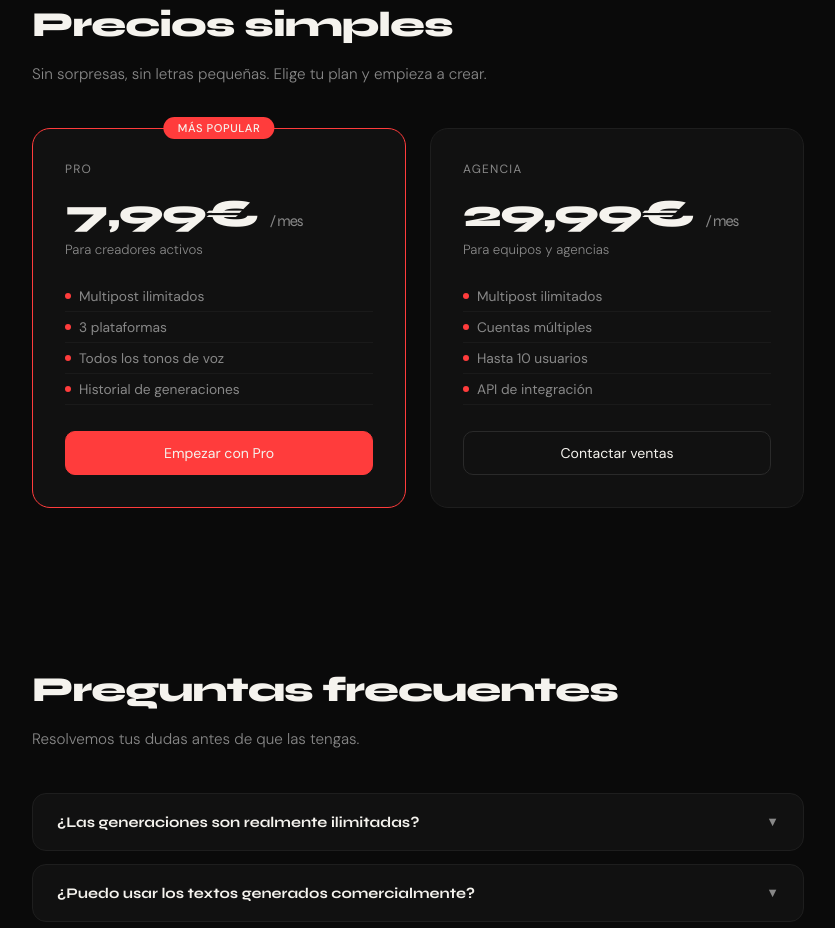
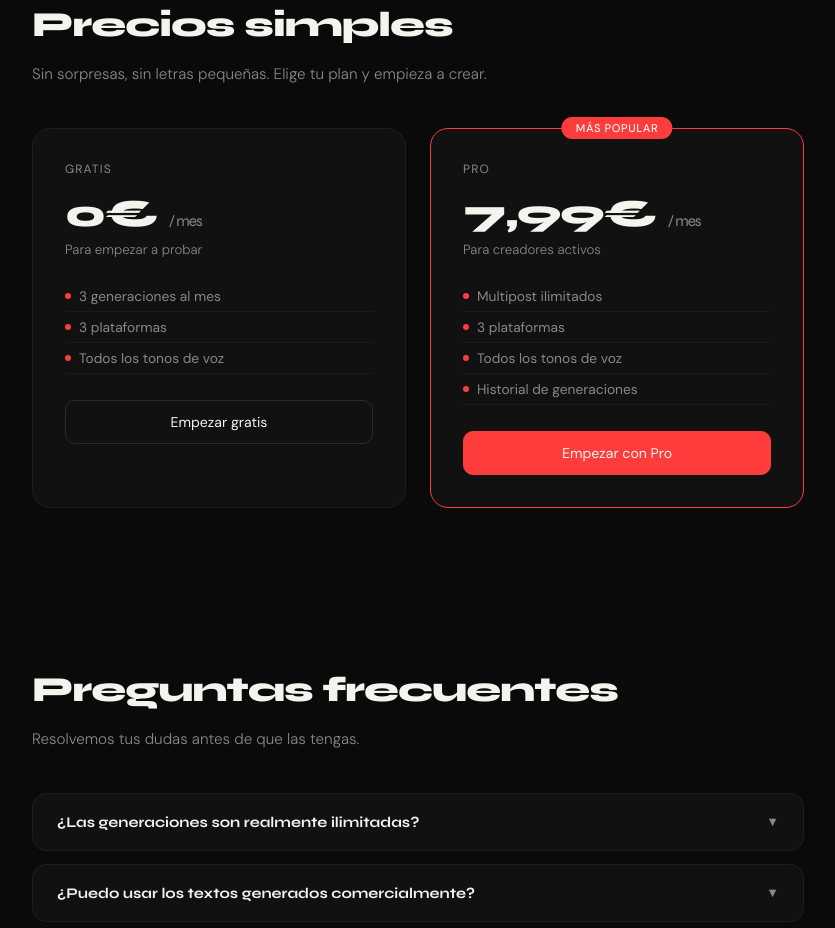
Before and after one commit to etoremunia/multipost, a website: page index.html in a window 1280 px wide. Shown: the part 2700-3628 px from the top of the page, without its empty margins (222-1057 px from the left). Drawn offline with Linux system fonts and the light colour scheme.

Commit message:
Update index.html

```diff
--- a/index.html
+++ b/index.html
@@ -280,6 +280,13 @@
     <h2>Precios simples</h2>
     <p class="section-sub">Sin sorpresas, sin letras pequeñas. Elige tu plan y empieza a crear.</p>
     <div class="pricing-grid-mockup" style="margin-bottom:0;">
+      <div class="price-card">
+        <div class="plan-name">Gratis</div>
+        <div class="plan-price">0€ <span>/ mes</span></div>
+        <div class="plan-desc">Para empezar a probar</div>
+        <ul class="plan-features"><li>3 generaciones al mes</li><li>3 plataformas</li><li>Todos los tonos de voz</li></ul>
+        <button class="btn-plan" onclick="openModal()">Empezar gratis</button>
+      </div>
       <div class="price-card featured">
         <div class="featured-badge">Más popular</div>
         <div class="plan-name">Pro</div>
@@ -287,13 +294,6 @@
         <div class="plan-desc">Para creadores activos</div>
         <ul class="plan-features"><li>Multipost ilimitados</li><li>3 plataformas</li><li>Todos los tonos de voz</li><li>Historial de generaciones</li></ul>
         <button class="btn-plan featured-btn" onclick="handlePlanClick('pro')">Empezar con Pro</button>
-      </div>
-      <div class="price-card">
-        <div class="plan-name">Agencia</div>
-        <div class="plan-price">29,99€ <span>/ mes</span></div>
-        <div class="plan-desc">Para equipos y agencias</div>
-        <ul class="plan-features"><li>Multipost ilimitados</li><li>Cuentas múltiples</li><li>Hasta 10 usuarios</li><li>API de integración</li></ul>
-        <button class="btn-plan" onclick="handlePlanClick('agencia')">Contactar ventas</button>
       </div>
     </div>
   </section>
```
